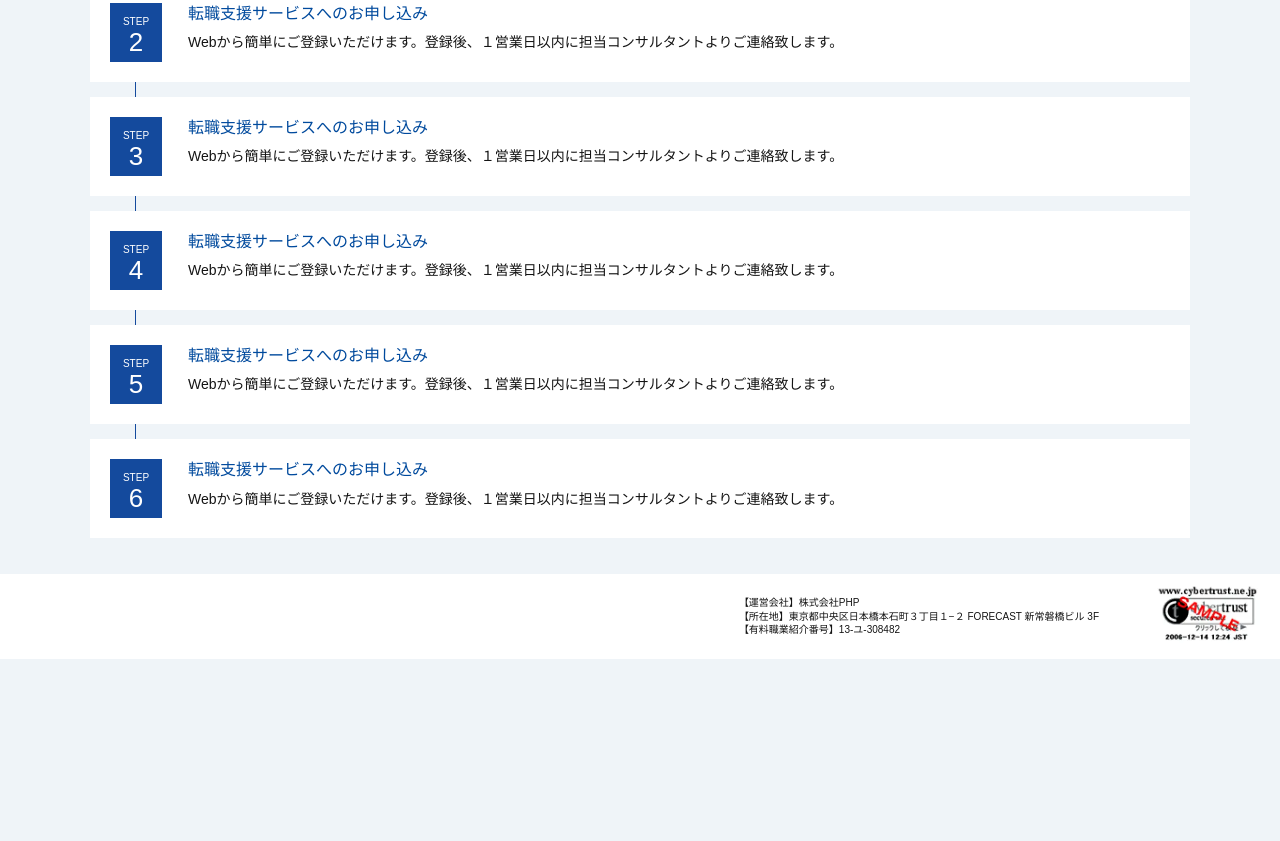
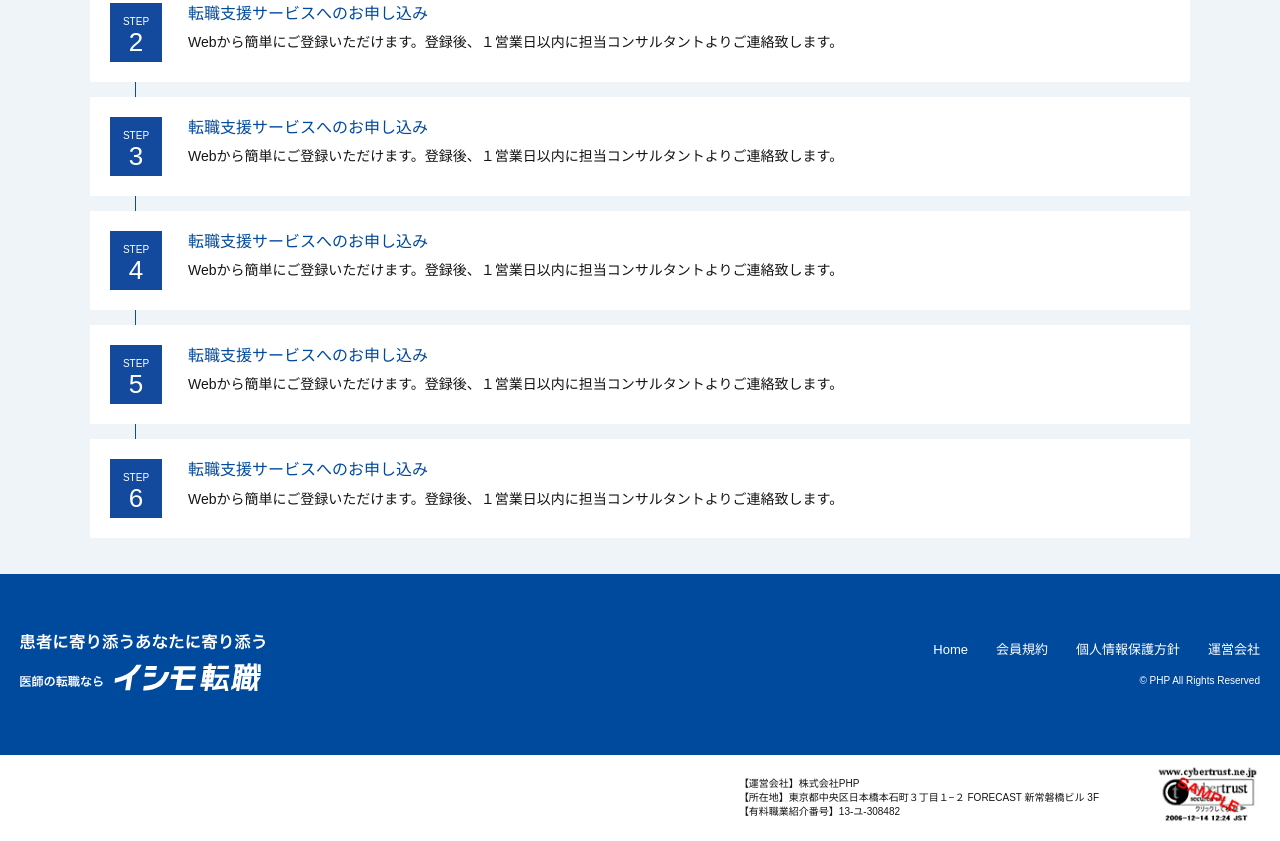
Before and after one commit to huypham00it/ekay, a plain HTML site: page index.html in a window 1280 px wide. Shown: the part 3282-4123 px from the top of the page. Before the commit the page ends 3941 px from the top, so only its background shows below. Drawn offline with nearby package versions, Linux system fonts and the light colour scheme.

Commit message:
add more footer

```diff
--- a/scss/layout/_footer.scss
+++ b/scss/layout/_footer.scss
@@ -1,10 +1,59 @@
 @use "../abstracts";
 
 .footer {
-    padding: 10px 20px;
-    background-color: var(--white-color);
+    &-top {
+        background-color: var(--primary-color);
+        padding: 60px 20px;
+        display: flex;
+        justify-content: space-between;
+        align-items: center;
+        color: var(--white-color);
 
-    &-inner {
+        @include abstracts.screen(md){
+            flex-direction: column;
+            padding: 0;
+            align-items: start;
+        }
+
+        &__logo {
+            @include abstracts.screen(md){
+                padding: 30px 20px;
+            }
+        }
+
+        &__links {
+            @include abstracts.screen(md){
+                width: 100%;
+                padding: 10px 20px;
+                border-top: 1px solid var(--white-color);
+            }
+        }
+
+        ul {
+            display: flex;
+            font-size: 1.3rem;
+            gap: 28px;
+
+            @include abstracts.screen(md){
+                font-size: 10px;
+                gap: 20px;
+            }
+        }
+
+        p {
+            font-size: 1rem;
+            text-align: right;
+            margin-top: 16px;
+            @include abstracts.screen(md){
+                text-align: left;
+                margin-top: 8px;
+            }
+        }
+    }
+
+    &-bottom {
+        padding: 10px 20px;
+        background-color: var(--white-color);
         display: flex;
         justify-content: flex-end;
         gap: 56px;
--- a/templates/footer.html
+++ b/templates/footer.html
@@ -1,4 +1,19 @@
-<div class="footer-inner">
+<div>
+    <div class="footer-top">
+        <div class="footer-top__logo">
+            <img src="./assets/icons/footer-logo.svg" alt="logo" class="logo" />
+        </div>
+        <div class="footer-top__links">
+            <ul>
+                <li><a href="/">Home</a></li>
+                <li><a href="/">会員規約</a></li>
+                <li><a href="/">個人情報保護方針</a></li>
+                <li><a href="/">運営会社</a></li>
+            </ul>
+            <p>© PHP All Rights Reserved</p>
+        </div>
+    </div>
+    <div class="footer-bottom">
         <div class="footer-text">
             <p>【運営会社】株式会社PHP</p>
             <p>【所在地】東京都中央区日本橋本石町３丁目１−２ FORECAST 新常磐橋ビル 3F
@@ -9,3 +24,4 @@
             <img src="./assets/img/footer-image.png" alt="footer image" class="footer-image">
         </div>
     </div>
+</div>
```
Also changed, not shown: assets/css/main.css, assets/icons/footer-logo.svg (added), 1 other file. Lines whose indentation alone changed are shown as unchanged.
